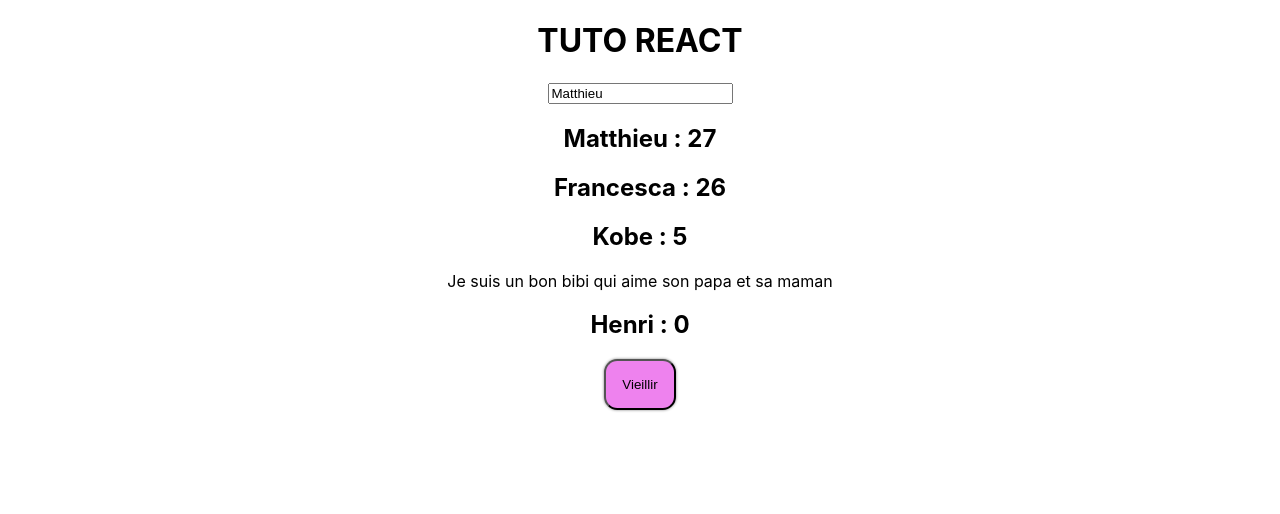
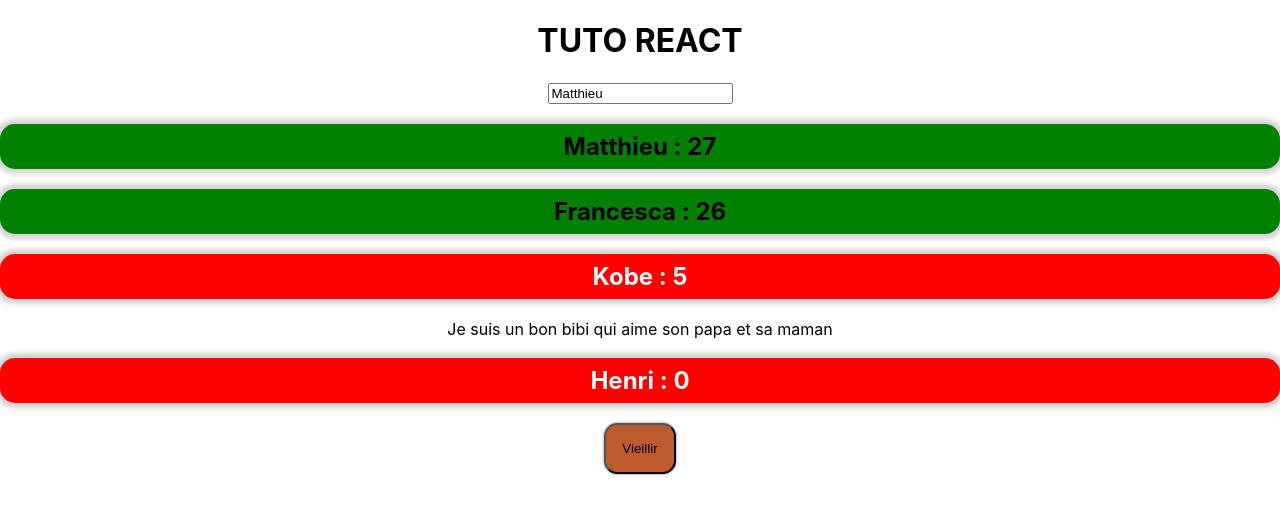
Before and after one commit to mkrela/React-Training, a React (Create React App) app: page / in a window 1280 px wide. Shown: the top 514 px of the page. Built offline with nearby package versions, Linux system fonts and the light colour scheme.

Commit message:
Test de rendu dynamiques

```diff
--- a/src/components/Button.css
+++ b/src/components/Button.css
@@ -1,5 +1,5 @@
 button {
-    background-color: violet;
+    background-color: rgb(189, 91, 46);
     padding: 1rem;
     border-radius: 1em;
     box-shadow: 0 0 3px grey;
--- a/src/components/Membre.js
+++ b/src/components/Membre.js
@@ -1,10 +1,14 @@
 import React, {Fragment} from "react";
 import { Children } from "react";
+import './Style.css';
 
 const Membre = ({nom, age, children}) => {
     return(
         <Fragment>
-       <h2>{nom} : {age}</h2>
+       <h2 style={{
+           backgroundColor: age < 10 ? 'red' : 'green',
+           color: age < 10 ? 'white' : 'black'
+           }}>{nom} : {age}</h2>
        <p>{children}</p>
        </Fragment>
     )
--- /dev/null
+++ b/src/components/Style.css
@@ -0,0 +1,5 @@
+h2 {
+    border-radius: 15px;
+    padding: 0.5rem;
+    box-shadow: 0 0 5px 5px lightgray;
+}
```
